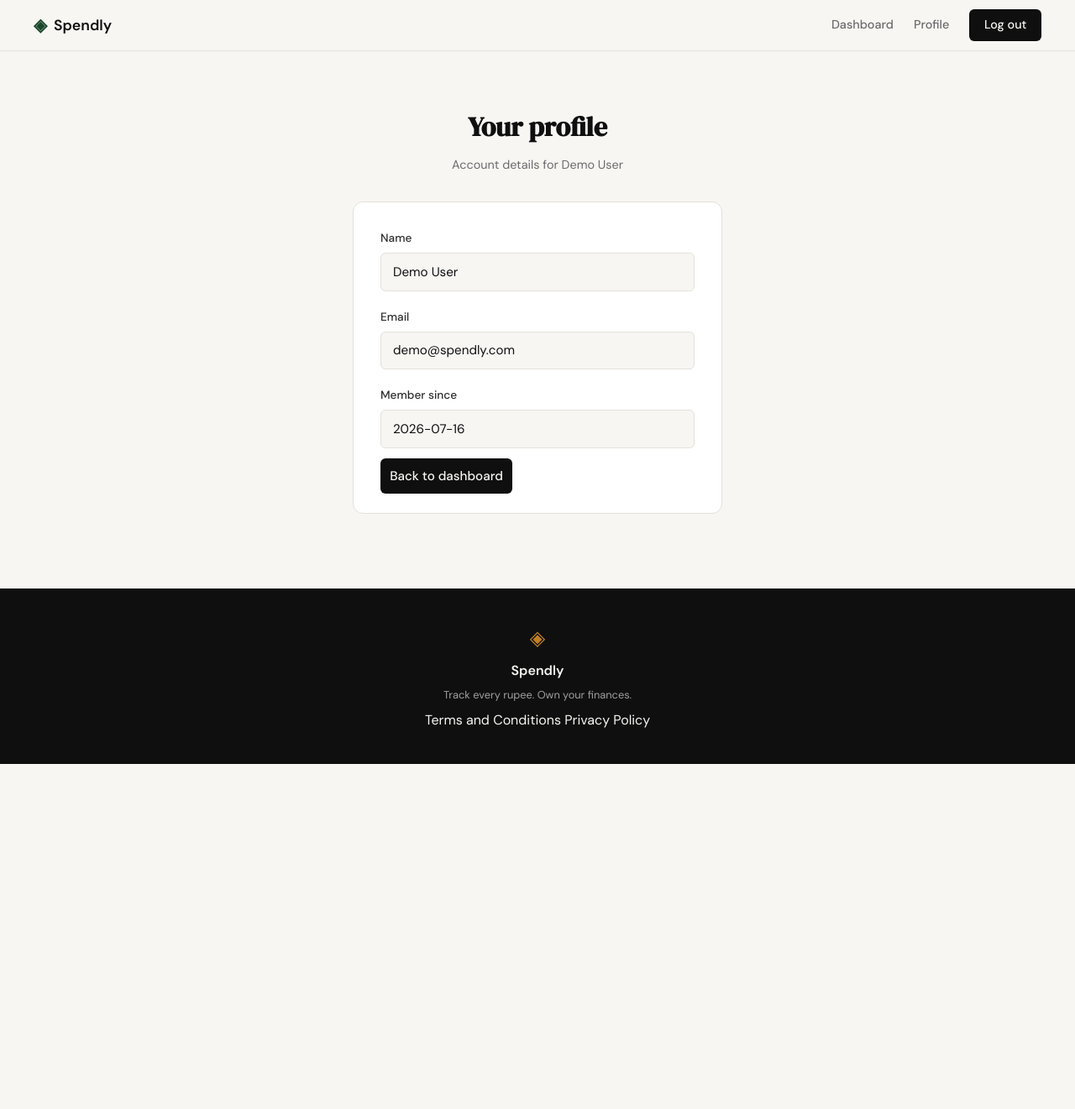
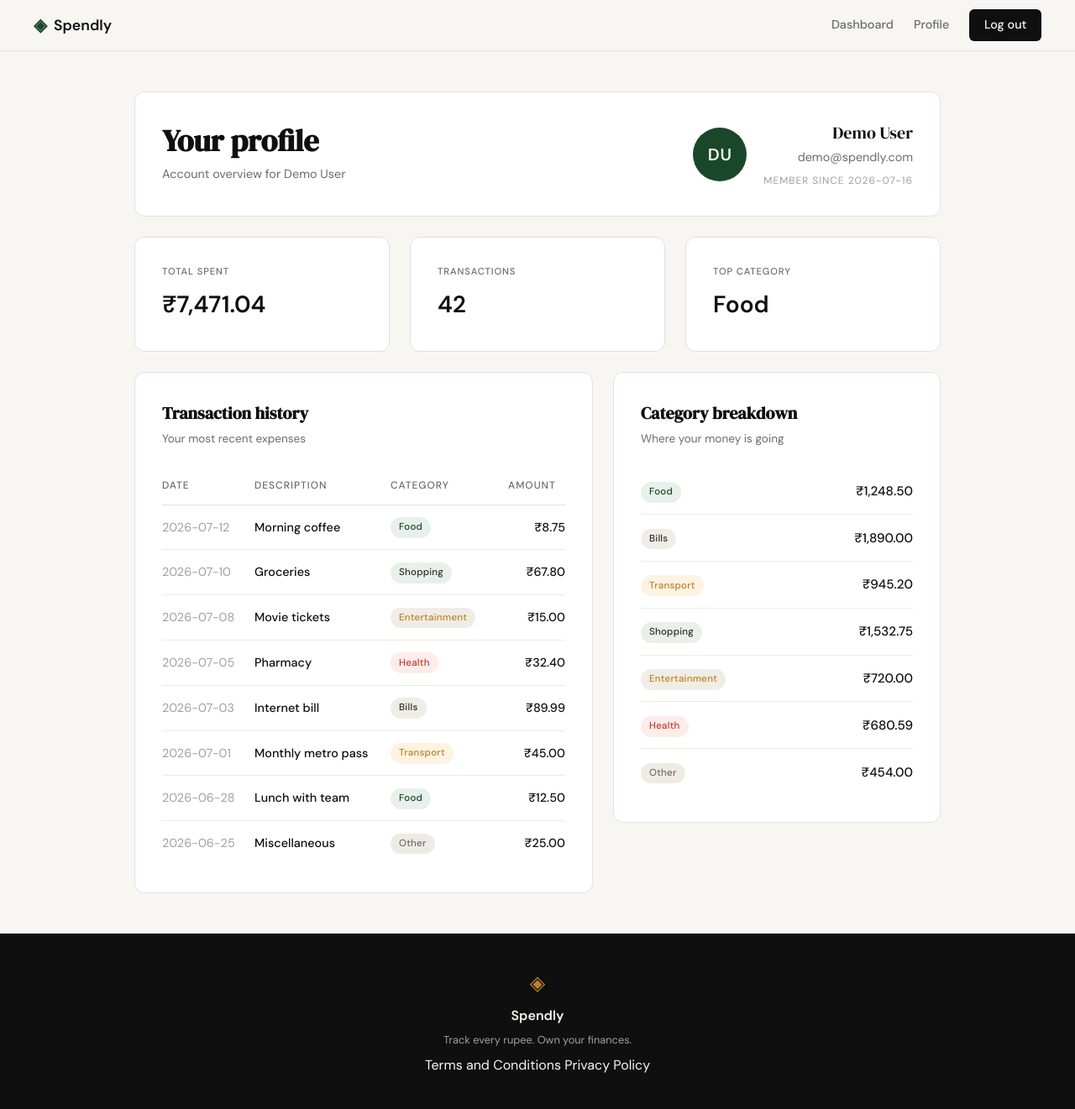
Before and after one commit to ssayan9k/spendly, a Flask app: page /profile in a window 1280 px wide. Shown: the whole page at 84% size. Before the commit the page ends 910 px from the top, so only its background shows below. Run offline with Flask 3, Linux system fonts and the light colour scheme; the visitor is signed in with stand-in values (Sample User, id 1); data comes from the database, SQL or seed files in the repository.

Commit message:
Add profile page UI

```diff
--- a/app.py
+++ b/app.py
@@ -171,11 +171,54 @@ def profile():
 
     # Only pass safe fields to the template — never expose password_hash.
     member_since = user["created_at"].split(" ")[0]  # "YYYY-MM-DD HH:MM:SS" -> "YYYY-MM-DD"
+
+    # ------------------------------------------------------------------ #
+    # Hardcoded mock data for Spec 04.                                    #
+    # Step 5 will replace these literals with real DB queries.            #
+    # Categories are the 7 fixed values seeded by database/db.py.         #
+    # ------------------------------------------------------------------ #
+    profile_stats = [
+        {"label": "Total spent",  "value": "₹7,471.04"},
+        {"label": "Transactions", "value": "42"},
+        {"label": "Top category", "value": "Food"},
+    ]
+
+    profile_transactions = [
+        {"date": "2026-07-12", "description": "Morning coffee",     "category": "Food",          "amount": "₹8.75"},
+        {"date": "2026-07-10", "description": "Groceries",          "category": "Shopping",      "amount": "₹67.80"},
+        {"date": "2026-07-08", "description": "Movie tickets",      "category": "Entertainment", "amount": "₹15.00"},
+        {"date": "2026-07-05", "description": "Pharmacy",           "category": "Health",        "amount": "₹32.40"},
+        {"date": "2026-07-03", "description": "Internet bill",      "category": "Bills",         "amount": "₹89.99"},
+        {"date": "2026-07-01", "description": "Monthly metro pass", "category": "Transport",     "amount": "₹45.00"},
+        {"date": "2026-06-28", "description": "Lunch with team",    "category": "Food",          "amount": "₹12.50"},
+        {"date": "2026-06-25", "description": "Miscellaneous",      "category": "Other",         "amount": "₹25.00"},
+    ]
+
+    profile_categories = [
+        {"name": "Food",          "total": "₹1,248.50"},
+        {"name": "Bills",         "total": "₹1,890.00"},
+        {"name": "Transport",     "total": "₹945.20"},
+        {"name": "Shopping",      "total": "₹1,532.75"},
+        {"name": "Entertainment", "total": "₹720.00"},
+        {"name": "Health",        "total": "₹680.59"},
+        {"name": "Other",         "total": "₹454.00"},
+    ]
+
+    # Avatar initials: first letter of the first two words of the name,
+    # uppercased. Falls back to a single letter for one-word names.
+    avatar_initials = "".join(
+        part[0] for part in (user["name"].split() + ["E"])[:2]
+    ).upper()[:2]
+
     return render_template(
         "profile.html",
         name=user["name"],
         email=user["email"],
         member_since=member_since,
+        avatar_initials=avatar_initials,
+        stats=profile_stats,
+        transactions=profile_transactions,
+        categories=profile_categories,
     )
 
 
--- /dev/null
+++ b/static/css/profile.css
@@ -0,0 +1,320 @@
+/* ------------------------------------------------------------------ */
+/* Profile page                                                        */
+/* ------------------------------------------------------------------ */
+/* Page-specific styles for /profile. Every selector is namespaced     */
+/* with `profile-` so nothing leaks into other pages.                  */
+/* All colors reference existing :root tokens from style.css —         */
+/* no new hex values are introduced.                                   */
+
+.profile-section {
+    background: var(--paper);
+    padding: 3rem 2rem;
+}
+
+.profile-inner {
+    max-width: 960px;
+    margin: 0 auto;
+    display: flex;
+    flex-direction: column;
+    gap: 1.5rem;
+}
+
+/* ------------------------------------------------------------------ */
+/* Card primitive                                                      */
+/* ------------------------------------------------------------------ */
+
+.profile-card {
+    background: var(--paper-card);
+    border: 1px solid var(--border);
+    border-radius: var(--radius-md);
+    padding: 2rem;
+}
+
+/* ------------------------------------------------------------------ */
+/* Section 1 — User info card (header)                                 */
+/* ------------------------------------------------------------------ */
+
+.profile-header {
+    display: flex;
+    align-items: center;
+    justify-content: space-between;
+    gap: 2rem;
+}
+
+.profile-title {
+    font-family: var(--font-display);
+    font-size: 2.25rem;
+    line-height: 1.1;
+    color: var(--ink);
+}
+
+.profile-subtitle {
+    font-size: 0.9rem;
+    color: var(--ink-muted);
+    margin-top: 0.5rem;
+}
+
+.profile-header-user {
+    display: flex;
+    align-items: center;
+    gap: 1.25rem;
+    flex-shrink: 0;
+}
+
+.profile-avatar {
+    width: 64px;
+    height: 64px;
+    border-radius: 50%;
+    background: var(--accent);
+    color: var(--paper);
+    display: flex;
+    align-items: center;
+    justify-content: center;
+    font-family: var(--font-body);
+    font-weight: 600;
+    font-size: 1.25rem;
+    letter-spacing: 0.04em;
+}
+
+.profile-header-meta {
+    text-align: right;
+}
+
+.profile-name {
+    font-family: var(--font-display);
+    font-size: 1.25rem;
+    color: var(--ink);
+    margin-bottom: 0.15rem;
+}
+
+.profile-email {
+    font-size: 0.9rem;
+    color: var(--ink-muted);
+}
+
+.profile-since {
+    font-size: 0.75rem;
+    color: var(--ink-faint);
+    text-transform: uppercase;
+    letter-spacing: 0.08em;
+    margin-top: 0.4rem;
+}
+
+/* ------------------------------------------------------------------ */
+/* Section 2 — Summary stats row                                       */
+/* ------------------------------------------------------------------ */
+
+.profile-stats {
+    display: grid;
+    grid-template-columns: repeat(3, 1fr);
+    gap: 1.5rem;
+}
+
+.profile-stat {
+    display: flex;
+    flex-direction: column;
+    gap: 0.5rem;
+}
+
+.profile-stat-label {
+    font-size: 0.7rem;
+    text-transform: uppercase;
+    letter-spacing: 0.08em;
+    color: var(--ink-muted);
+    font-weight: 500;
+}
+
+.profile-stat-value {
+    font-size: 1.75rem;
+    font-weight: 600;
+    color: var(--ink);
+    font-family: var(--font-body);
+}
+
+/* ------------------------------------------------------------------ */
+/* Section 3 — Transaction history + Category breakdown (grid)         */
+/* ------------------------------------------------------------------ */
+
+.profile-grid {
+    display: grid;
+    grid-template-columns: 1.4fr 1fr;
+    gap: 1.5rem;
+    align-items: start;
+}
+
+.profile-card-title {
+    font-family: var(--font-display);
+    font-size: 1.25rem;
+    color: var(--ink);
+    margin-bottom: 0.25rem;
+}
+
+.profile-card-subtitle {
+    font-size: 0.85rem;
+    color: var(--ink-muted);
+    margin-bottom: 1.5rem;
+}
+
+/* ------------------------------------------------------------------ */
+/* Transaction history table                                           */
+/* ------------------------------------------------------------------ */
+
+.profile-table-wrap {
+    overflow-x: auto;
+}
+
+.profile-table {
+    width: 100%;
+    border-collapse: collapse;
+    font-size: 0.9rem;
+}
+
+.profile-table thead th {
+    text-align: left;
+    font-weight: 500;
+    font-size: 0.75rem;
+    text-transform: uppercase;
+    letter-spacing: 0.08em;
+    color: var(--ink-muted);
+    padding: 0.75rem 0;
+    border-bottom: 1px solid var(--border);
+}
+
+.profile-table tbody td {
+    padding: 0.85rem 0;
+    border-bottom: 1px solid var(--border-soft);
+    vertical-align: middle;
+}
+
+.profile-table tbody tr:last-child td {
+    border-bottom: none;
+}
+
+.col-date {
+    color: var(--ink-faint);
+    font-variant-numeric: tabular-nums;
+    white-space: nowrap;
+    width: 110px;
+}
+
+.col-desc {
+    color: var(--ink);
+    font-weight: 500;
+}
+
+.col-cat {
+    width: 140px;
+}
+
+.col-amt {
+    text-align: right;
+    font-weight: 500;
+    color: var(--ink);
+    font-variant-numeric: tabular-nums;
+    white-space: nowrap;
+}
+
+/* ------------------------------------------------------------------ */
+/* Category badges                                                     */
+/* ------------------------------------------------------------------ */
+
+.profile-badge {
+    display: inline-block;
+    padding: 0.2rem 0.625rem;
+    border-radius: 999px;
+    font-size: 0.72rem;
+    font-weight: 500;
+    letter-spacing: 0.02em;
+    background: var(--accent-light);
+    color: var(--accent);
+    text-transform: capitalize;
+}
+
+.profile-badge--food {
+    background: var(--accent-light);
+    color: var(--accent);
+}
+
+.profile-badge--transport {
+    background: var(--accent-2-light);
+    color: var(--accent-2);
+}
+
+.profile-badge--bills {
+    background: var(--paper-warm);
+    color: var(--ink-soft);
+}
+
+.profile-badge--health {
+    background: var(--danger-light);
+    color: var(--danger);
+}
+
+.profile-badge--entertainment {
+    background: var(--paper-warm);
+    color: var(--accent-2);
+}
+
+.profile-badge--shopping {
+    background: var(--accent-light);
+    color: var(--ink-soft);
+}
+
+.profile-badge--other {
+    background: var(--border-soft);
+    color: var(--ink-muted);
+}
+
+/* ------------------------------------------------------------------ */
+/* Category breakdown list                                             */
+/* ------------------------------------------------------------------ */
+
+.profile-category-list {
+    list-style: none;
+    padding: 0;
+    margin: 0;
+}
+
+.profile-category-row {
+    display: flex;
+    align-items: center;
+    justify-content: space-between;
+    padding: 0.85rem 0;
+    border-bottom: 1px solid var(--border-soft);
+}
+
+.profile-category-row:last-child {
+    border-bottom: none;
+}
+
+.profile-category-name {
+    flex: 0 0 auto;
+}
+
+.profile-category-total {
+    font-weight: 500;
+    color: var(--ink);
+    font-variant-numeric: tabular-nums;
+    font-size: 0.95rem;
+}
+
+/* ------------------------------------------------------------------ */
+/* Responsive                                                          */
+/* ------------------------------------------------------------------ */
+
+@media (max-width: 900px) {
+    .profile-grid { grid-template-columns: 1fr; }
+}
+
+@media (max-width: 700px) {
+    .profile-stats { grid-template-columns: 1fr; }
+}
+
+@media (max-width: 600px) {
+    .profile-header {
+        flex-direction: column;
+        align-items: flex-start;
+        gap: 1.5rem;
+    }
+    .profile-header-meta { text-align: left; }
+}
--- a/templates/base.html
+++ b/templates/base.html
@@ -8,6 +8,7 @@
     <link rel="preconnect" href="https://fonts.gstatic.com" crossorigin>
     <link href="https://fonts.googleapis.com/css2?family=DM+Serif+Display:ital@0;1&family=DM+Sans:wght@300;400;500;600&display=swap" rel="stylesheet">
     <link rel="stylesheet" href="{{ url_for('static', filename='css/style.css') }}">
+    <link rel="stylesheet" href="{{ url_for('static', filename='css/profile.css') }}">
     {% block head %}{% endblock %}
 </head>
 <body>
--- a/templates/profile.html
+++ b/templates/profile.html
@@ -3,30 +3,84 @@
 {% block title %}Your profile — Spendly{% endblock %}
 
 {% block content %}
-<section class="auth-section">
-    <div class="auth-container">
+<section class="profile-section">
+  <div class="profile-inner">
 
-        <div class="auth-header">
-            <h1 class="auth-title">Your profile</h1>
-            <p class="auth-subtitle">Account details for {{ name }}</p>
+    <!-- 1. User info card -->
+    <header class="profile-card profile-header">
+      <div class="profile-header-text">
+        <h1 class="profile-title">Your profile</h1>
+        <p class="profile-subtitle">Account overview for {{ name }}</p>
+      </div>
+      <div class="profile-header-user">
+        <div class="profile-avatar">{{ avatar_initials }}</div>
+        <div class="profile-header-meta">
+          <p class="profile-name">{{ name }}</p>
+          <p class="profile-email">{{ email }}</p>
+          <p class="profile-since">Member since {{ member_since }}</p>
         </div>
+      </div>
+    </header>
 
-        <div class="auth-card">
-            <div class="form-group">
-                <label>Name</label>
-                <div class="form-input">{{ name }}</div>
-            </div>
-            <div class="form-group">
-                <label>Email</label>
-                <div class="form-input">{{ email }}</div>
-            </div>
-            <div class="form-group">
-                <label>Member since</label>
-                <div class="form-input">{{ member_since }}</div>
-            </div>
-            <a href="{{ url_for('dashboard') }}" class="btn-submit">Back to dashboard</a>
+    <!-- 2. Summary stats row -->
+    <section class="profile-stats" aria-label="Summary statistics">
+      {% for stat in stats %}
+      <div class="profile-card profile-stat">
+        <p class="profile-stat-label">{{ stat.label }}</p>
+        <p class="profile-stat-value">{{ stat.value }}</p>
+      </div>
+      {% endfor %}
+    </section>
+
+    <!-- 3. Transaction history + Category breakdown -->
+    <section class="profile-grid">
+
+      <div class="profile-card">
+        <h2 class="profile-card-title">Transaction history</h2>
+        <p class="profile-card-subtitle">Your most recent expenses</p>
+        <div class="profile-table-wrap">
+          <table class="profile-table">
+            <thead>
+              <tr>
+                <th class="col-date">Date</th>
+                <th class="col-desc">Description</th>
+                <th class="col-cat">Category</th>
+                <th class="col-amt">Amount</th>
+              </tr>
+            </thead>
+            <tbody>
+              {% for tx in transactions %}
+              <tr>
+                <td class="col-date">{{ tx.date }}</td>
+                <td class="col-desc">{{ tx.description }}</td>
+                <td class="col-cat">
+                  <span class="profile-badge profile-badge--{{ tx.category|lower }}">{{ tx.category }}</span>
+                </td>
+                <td class="col-amt">{{ tx.amount }}</td>
+              </tr>
+              {% endfor %}
+            </tbody>
+          </table>
         </div>
+      </div>
 
-    </div>
+      <div class="profile-card">
+        <h2 class="profile-card-title">Category breakdown</h2>
+        <p class="profile-card-subtitle">Where your money is going</p>
+        <ul class="profile-category-list">
+          {% for cat in categories %}
+          <li class="profile-category-row">
+            <span class="profile-category-name">
+              <span class="profile-badge profile-badge--{{ cat.name|lower }}">{{ cat.name }}</span>
+            </span>
+            <span class="profile-category-total">{{ cat.total }}</span>
+          </li>
+          {% endfor %}
+        </ul>
+      </div>
+
+    </section>
+
+  </div>
 </section>
 {% endblock %}
```
Also changed, not shown: CLAUDE.md (added, +117 -0 lines), .claude/skills/frontend-design/SKILL.md (added).
